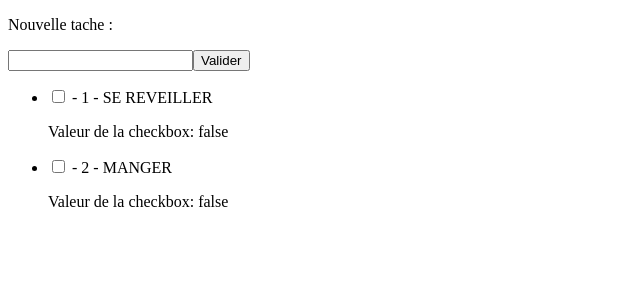
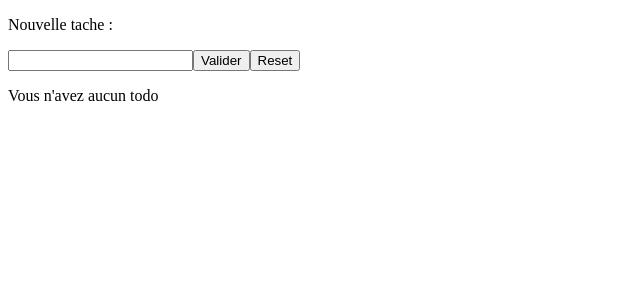
Before and after one commit to bilelh/Angular--todo, an Angular app: page / in a window 1280 px wide. Shown: the top 300 px of the page, without its empty margins (0-640 px from the left). Built offline with nearby package versions, Linux system fonts and the light colour scheme.

Commit message:
Reset DONE

```diff
--- a/src/app/todo/todo-container/todo-container.component.html
+++ b/src/app/todo/todo-container/todo-container.component.html
@@ -1,5 +1,6 @@
 
 
-<app-todo-form (newTache)="addNewTache($event)"></app-todo-form>
+<app-todo-form (newTache)="addNewTache($event)"
+            (removeTache)="removeTaches()"></app-todo-form>
 
 <app-todo-list [taches] = "todoList"></app-todo-list>
--- a/src/app/todo/todo-container/todo-container.component.ts
+++ b/src/app/todo/todo-container/todo-container.component.ts
@@ -14,16 +14,20 @@ export class TodoContainerComponent implements OnInit {
     this.todoList = [...this.todoList, new Faire(this.todoList.length + 1, title, false)];
   }
 
+  removeTaches() {
+    this.todoList = [];
+}
+
   constructor() { }
 
   ngOnInit() {
-    this.todoList = [
+    /* this.todoList = [
       new Faire(1, 'se reveiller', false),
       new Faire(2, 'manger', false),
-      // new Faire(3, 'boire', false),
-      // new Faire(4, 'jouer', false),
-      // new Faire(5, 'dormir', false)
-    ]
+      new Faire(3, 'boire', false),
+      new Faire(4, 'jouer', false),
+      new Faire(5, 'dormir', false)
+    ]  */
   }
 
 }
--- a/src/app/todo/todo-form/todo-form.component.html
+++ b/src/app/todo/todo-form/todo-form.component.html
@@ -3,3 +3,4 @@
 <p>Nouvelle tache :</p>
 <input type="text" (change)="titleChanged($event)">
 <button (click)="newTacheAdded()">Valider</button>
+<button (click)="tacheRemoved()">Reset</button>
--- a/src/app/todo/todo-form/todo-form.component.ts
+++ b/src/app/todo/todo-form/todo-form.component.ts
@@ -13,9 +13,16 @@ export class TodoFormComponent implements OnInit {
   @Output()
   newTache:EventEmitter<string> = new EventEmitter<string>();
 
+  @Output()
+  removeTache:EventEmitter<void> = new EventEmitter<void>();
+
   newTacheAdded() {
     this.newTache.emit(this.title);
     }
+
+  tacheRemoved() {
+    this.removeTache.emit();
+  }
 
   titleChanged(event) {
     this.title=event.target.value;
--- a/src/app/todo/todo-item/todo-item.component.html
+++ b/src/app/todo/todo-item/todo-item.component.html
@@ -4,5 +4,4 @@
   <p [style.text-decoration]="barre"><input type="checkbox" [checked]="tache.isDone"
     (change)="handleCheckBoxChange()">
     - {{tache.id}} - {{tache.title | uppercase}} </p>
-  <p>Valeur de la checkbox: {{tache.isDone}} </p>
 </div>
--- a/src/app/todo/todo-list/todo-list.component.html
+++ b/src/app/todo/todo-list/todo-list.component.html
@@ -1,7 +1,9 @@
 
-
-<ul>
-  <li *ngFor="let tache of taches">
-    <app-todo-item [tache]="tache"></app-todo-item>
-  </li>
-</ul>
+<div *ngIf = "taches.length != 0 ; else message">
+  <ul>
+    <li *ngFor="let tache of taches">
+      <app-todo-item [tache]="tache"></app-todo-item>
+    </li>
+  </ul>
+</div>
+<ng-template #message><p>Vous n'avez aucun todo</p></ng-template>
--- a/src/app/todo/todo-list/todo-list.component.ts
+++ b/src/app/todo/todo-list/todo-list.component.ts
@@ -11,8 +11,10 @@ export class TodoListComponent implements OnInit {
   @Input()
   taches:Array<Faire> ;
 
-  addeNewTache() {
-
+  isEmpty() {
+    if(this.taches === []) {
+      return true
+    } else return false
   }
 
   constructor() { }
```
